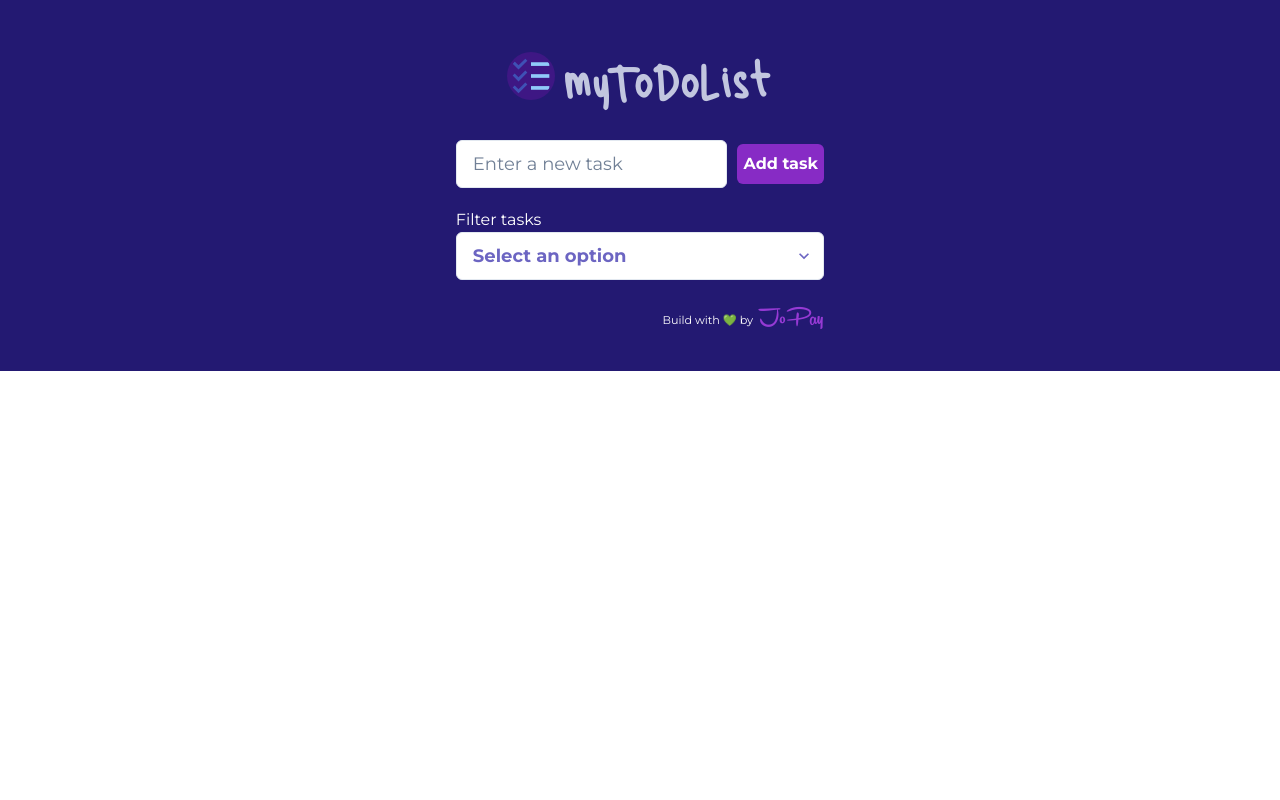
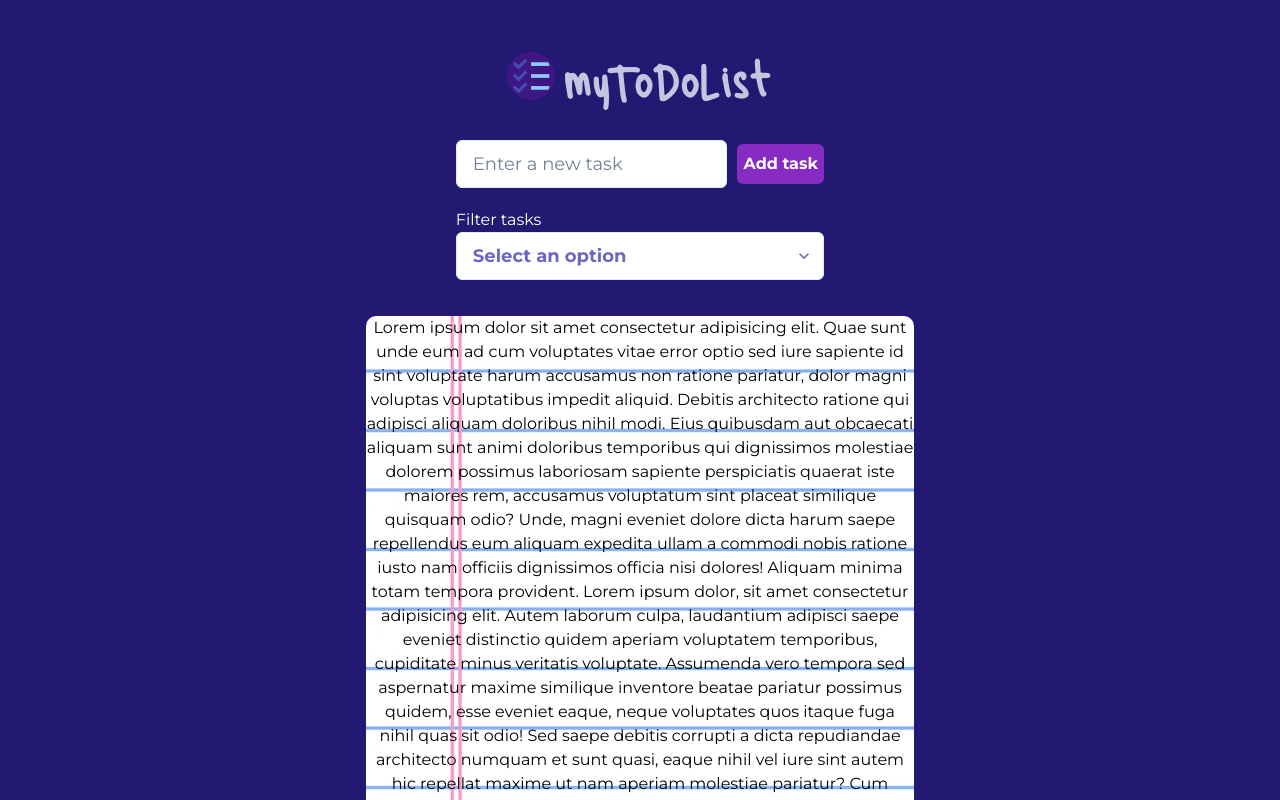
Before and after one commit to joPayWie/todolist, a React (Vite) app: page / in a window 1280 px wide. Shown: the top 800 px of the page. Built offline with nearby package versions, Linux system fonts and the light colour scheme.

Commit message:
mocking up list component

```diff
--- a/src/App.jsx
+++ b/src/App.jsx
@@ -6,7 +6,7 @@ import { Header } from "./components/Header/Header"
 import { List } from "./components/List/List";
 import { Footer } from "./components/Footer/Footer";
 
-import { Box, VStack } from "@chakra-ui/react";
+import { Flex, VStack } from "@chakra-ui/react";
 
 import "./App.css";
 
@@ -31,10 +31,10 @@ function App() {
   return (
     <div className="App">
       <VStack spacing="10%">
-        <Box h="90%">
+        <Flex h="90%" direction="column" align='center'>
           <Header addNewTask={addNewTask}/>
           <List tasks={tasks} />
-        </Box>
+        </Flex>
         <Footer />
       </VStack>
     </div>
--- a/src/components/Footer/Footer.jsx
+++ b/src/components/Footer/Footer.jsx
@@ -1,8 +1,8 @@
-import './Footer.module.css'
+import styles from './Footer.module.css'
 
 export const Footer = () => {
   return (
-    <footer style={{ height: "75%" }}>
+    <footer>
         <span> Build with &#128154; by
             <strong> JoPay</strong>
         </span>
--- a/src/components/Footer/Footer.module.css
+++ b/src/components/Footer/Footer.module.css
@@ -4,9 +4,9 @@
 }
 
 footer {
-    margin-top: 5%;
     font-size: .7rem;
     align-self: self-end;
+    height: 75%;
 }
 
 footer strong {
--- a/src/components/List/List.jsx
+++ b/src/components/List/List.jsx
@@ -1,9 +1,13 @@
-import { Button } from '@chakra-ui/react'
+import { Flex } from '@chakra-ui/react'
 
-export const List = ({ addNewTask }) => {
+import styles from './List.module.css'
+
+
+export const List = ({  }) => {
     return (
-        <>
-
-        </>
+        <div className={styles.list_bg}>
+            Lorem ipsum dolor sit amet consectetur adipisicing elit. Quae sunt unde eum ad cum voluptates vitae error optio sed iure sapiente id sint voluptate harum accusamus non ratione pariatur, dolor magni voluptas voluptatibus impedit aliquid. Debitis architecto ratione qui adipisci aliquam doloribus nihil modi. Eius quibusdam aut obcaecati aliquam sunt animi doloribus temporibus qui dignissimos molestiae dolorem possimus laboriosam sapiente perspiciatis quaerat iste maiores rem, accusamus voluptatum sint placeat similique quisquam odio? Unde, magni eveniet dolore dicta harum saepe repellendus eum aliquam expedita ullam a commodi nobis ratione iusto nam officiis dignissimos officia nisi dolores! Aliquam minima totam tempora provident.
+            Lorem ipsum dolor, sit amet consectetur adipisicing elit. Autem laborum culpa, laudantium adipisci saepe eveniet distinctio quidem aperiam voluptatem temporibus, cupiditate minus veritatis voluptate. Assumenda vero tempora sed aspernatur maxime similique inventore beatae pariatur possimus quidem, esse eveniet eaque, neque voluptates quos itaque fuga nihil quas sit odio! Sed saepe debitis corrupti a dicta repudiandae architecto numquam et sunt quasi, eaque nihil vel iure sint autem hic repellat maxime ut nam aperiam molestiae pariatur? Cum possimus, quaerat beatae sapiente veniam placeat deserunt aspernatur illum voluptas ducimus fugit voluptatum, error ipsam quisquam quidem consequuntur rerum! Nesciunt error dignissimos reprehenderit est facere.
+        </div>
     )
 }
--- /dev/null
+++ b/src/components/List/List.module.css
@@ -0,0 +1,15 @@
+.list_bg {
+    background-image: url('../../../public/notebook.jpg');
+    min-height: fit-content;
+    background-repeat: repeat-y;
+    color: black;
+    margin-top: 3%;
+    width: 45%;
+    border-radius: 10px;
+}
+
+@media (max-width: 450px) {
+    .list_bg {
+        width: 80%;
+    }
+}
--- a/src/index.css
+++ b/src/index.css
@@ -27,6 +27,7 @@ body {
   place-items: center;
   min-width: 320px;
   min-height: 100vh;
+  flex-direction: column;
   background-color: #231972 !important;
   color: white !important;
   font-family: 'Montserrat', sans-serif !important;
@@ -44,22 +45,9 @@ button {
   transition: border-color 0.25s;
 }
 button:hover {
-  border-color: #646cff;
+  border-color: #b56aff;
 }
 button:focus,
 button:focus-visible {
   outline: 4px auto -webkit-focus-ring-color;
 }
-
-@media (prefers-color-scheme: light) {
-  :root {
-    color: #213547;
-    background-color: #ffffff;
-  }
-  a:hover {
-    color: #747bff;
-  }
-  button {
-    background-color: #f9f9f9;
-  }
-}
```
